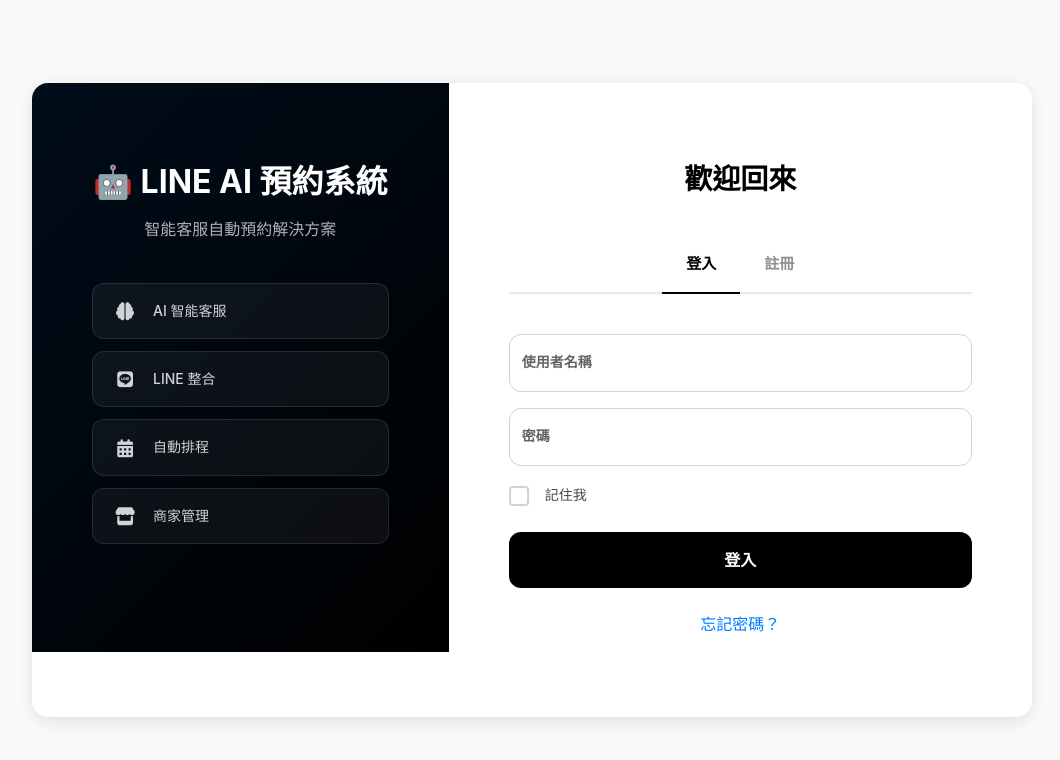
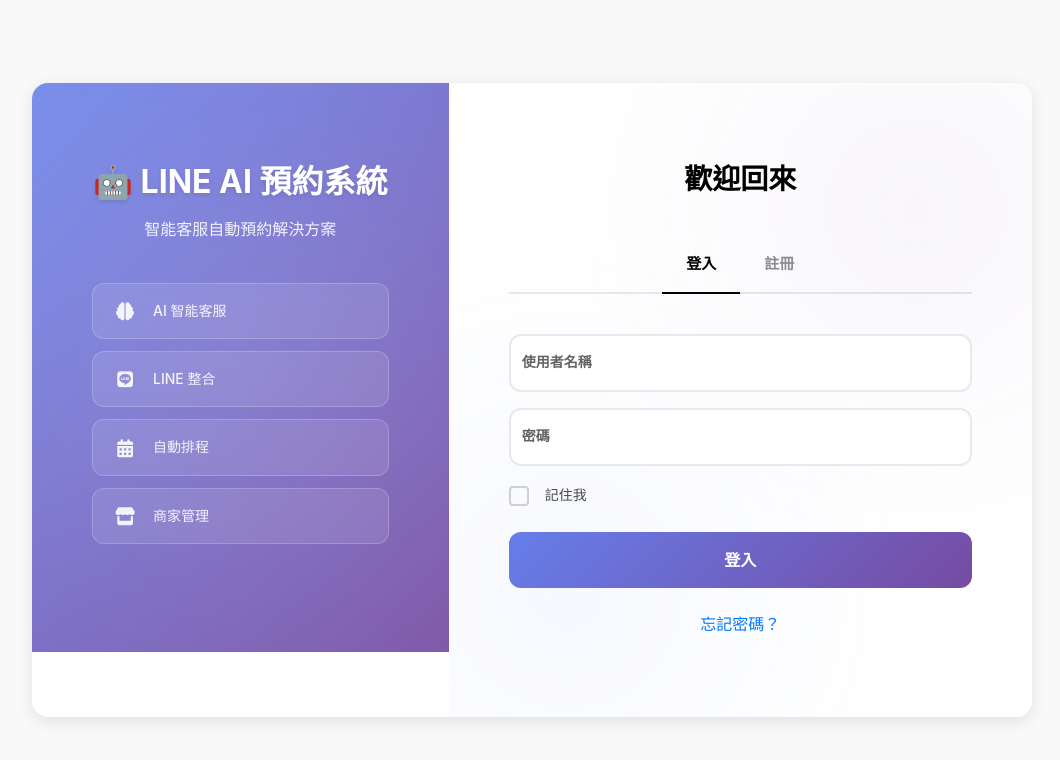
Before and after one commit to attak-company/ACS, a Flask app: page /login in a window 1280 px wide. Shown: the top 760 px of the page, without its empty margins (108-1168 px from the left). Run offline with Flask 3, Linux system fonts and the light colour scheme.

Commit message:
Eric: 網站更新測試

```diff
--- a/templates/login.html
+++ b/templates/login.html
@@ -64,7 +64,7 @@
         }
 
         .login-image {
-            background: var(--apple-black);
+            background: linear-gradient(135deg, #667eea 0%, #764ba2 100%);
             color: var(--apple-white);
             padding: 80px 60px;
             display: flex;
@@ -83,7 +83,19 @@
             left: 0;
             right: 0;
             bottom: 0;
-            background: linear-gradient(135deg, rgba(0,122,255,0.1) 0%, rgba(0,0,0,0.05) 100%);
+            background: linear-gradient(135deg, rgba(255,255,255,0.1) 0%, rgba(255,255,255,0.05) 100%);
+            pointer-events: none;
+        }
+
+        .login-image::after {
+            content: '';
+            position: absolute;
+            top: -50%;
+            left: -50%;
+            width: 200%;
+            height: 200%;
+            background: radial-gradient(circle, rgba(255,255,255,0.1) 0%, transparent 70%);
+            animation: float 6s ease-in-out infinite;
             pointer-events: none;
         }
 
@@ -93,14 +105,17 @@
             margin-bottom: 16px;
             position: relative;
             z-index: 1;
+            text-shadow: 0 2px 4px rgba(0,0,0,0.1);
+            animation: slideInLeft 0.8s ease-out;
         }
 
         .login-image p {
-            color: var(--apple-gray-400);
+            color: rgba(255,255,255,0.9);
             font-size: 16px;
             margin-bottom: 40px;
             position: relative;
             z-index: 1;
+            animation: slideInLeft 1s ease-out;
         }
 
         .feature-list {
@@ -115,21 +130,29 @@
         .feature-list li {
             padding: 16px 20px;
             margin-bottom: 12px;
-            background: rgba(255,255,255,0.05);
+            background: rgba(255,255,255,0.1);
             border-radius: var(--apple-border-radius);
-            border: 1px solid rgba(255,255,255,0.1);
-            color: var(--apple-gray-300);
+            border: 1px solid rgba(255,255,255,0.2);
+            color: rgba(255,255,255,0.9);
             font-size: 14px;
             font-weight: 500;
             transition: var(--apple-transition);
             display: flex;
             align-items: center;
+            backdrop-filter: blur(10px);
+            -webkit-backdrop-filter: blur(10px);
         }
 
+        .feature-list li:nth-child(1) { animation: slideInLeft 1.2s ease-out; }
+        .feature-list li:nth-child(2) { animation: slideInLeft 1.4s ease-out; }
+        .feature-list li:nth-child(3) { animation: slideInLeft 1.6s ease-out; }
+        .feature-list li:nth-child(4) { animation: slideInLeft 1.8s ease-out; }
+
         .feature-list li:hover {
-            background: rgba(255,255,255,0.1);
-            border-color: rgba(255,255,255,0.2);
-            transform: translateX(4px);
+            background: rgba(255,255,255,0.2);
+            border-color: rgba(255,255,255,0.3);
+            transform: translateX(8px) scale(1.02);
+            box-shadow: 0 8px 25px rgba(0,0,0,0.15);
         }
 
         .feature-list li i {
@@ -142,6 +165,19 @@
         .login-form {
             padding: 80px 60px;
             background: var(--apple-white);
+            position: relative;
+        }
+
+        .login-form::before {
+            content: '';
+            position: absolute;
+            top: 0;
+            left: 0;
+            right: 0;
+            bottom: 0;
+            background: radial-gradient(circle at 20% 80%, rgba(102,126,234,0.05) 0%, transparent 50%),
+                        radial-gradient(circle at 80% 20%, rgba(118,75,162,0.05) 0%, transparent 50%);
+            pointer-events: none;
         }
 
         .login-form h2 {
@@ -150,6 +186,9 @@
             color: var(--apple-black);
             margin-bottom: 40px;
             text-align: center;
+            position: relative;
+            z-index: 1;
+            animation: slideInRight 0.8s ease-out;
         }
 
         .form-floating {
@@ -157,19 +196,22 @@
         }
 
         .form-control {
-            border: 1px solid var(--apple-gray-300);
+            border: 2px solid var(--apple-gray-200);
             border-radius: var(--apple-border-radius);
             padding: 16px 20px;
             font-size: 16px;
             transition: var(--apple-transition);
             background: var(--apple-white);
             height: 60px;
+            position: relative;
+            z-index: 1;
         }
 
         .form-control:focus {
             border-color: var(--apple-blue);
-            box-shadow: 0 0 0 3px rgba(0,122,255,0.1);
+            box-shadow: 0 0 0 4px rgba(102,126,234,0.15), 0 4px 12px rgba(102,126,234,0.1);
             outline: none;
+            transform: translateY(-2px);
         }
 
         .form-floating label {
@@ -204,7 +246,7 @@
         }
 
         .btn-primary {
-            background: var(--apple-black);
+            background: linear-gradient(135deg, #667eea 0%, #764ba2 100%);
             color: var(--apple-white);
             border: none;
             border-radius: var(--apple-border-radius);
@@ -217,12 +259,31 @@
             display: flex;
             align-items: center;
             justify-content: center;
+            position: relative;
+            overflow: hidden;
+            z-index: 1;
+        }
+
+        .btn-primary::before {
+            content: '';
+            position: absolute;
+            top: 0;
+            left: -100%;
+            width: 100%;
+            height: 100%;
+            background: linear-gradient(90deg, transparent, rgba(255,255,255,0.2), transparent);
+            transition: left 0.5s;
+            z-index: -1;
         }
 
         .btn-primary:hover {
-            background: var(--apple-gray-800);
-            transform: translateY(-1px);
-            box-shadow: var(--apple-shadow-sm);
+            background: linear-gradient(135deg, #5a6fd8 0%, #6a4190 100%);
+            transform: translateY(-2px);
+            box-shadow: 0 8px 25px rgba(102,126,234,0.3);
+        }
+
+        .btn-primary:hover::before {
+            left: 100%;
         }
 
         .btn-primary:active {
@@ -359,8 +420,84 @@
             }
         }
 
+        @keyframes slideInLeft {
+            from {
+                opacity: 0;
+                transform: translateX(-30px);
+            }
+            to {
+                opacity: 1;
+                transform: translateX(0);
+            }
+        }
+
+        @keyframes slideInRight {
+            from {
+                opacity: 0;
+                transform: translateX(30px);
+            }
+            to {
+                opacity: 1;
+                transform: translateX(0);
+            }
+        }
+
+        @keyframes float {
+            0%, 100% {
+                transform: translateY(0px) rotate(0deg);
+            }
+            50% {
+                transform: translateY(-20px) rotate(180deg);
+            }
+        }
+
         .login-container {
             animation: fadeInUp 0.6s ease-out;
+        }
+
+        /* 增加微互動 */
+        .form-floating {
+            animation: fadeInUp 0.8s ease-out;
+            animation-fill-mode: both;
+        }
+
+        .form-floating:nth-child(1) { animation-delay: 0.1s; }
+        .form-floating:nth-child(2) { animation-delay: 0.2s; }
+        .form-floating:nth-child(3) { animation-delay: 0.3s; }
+        .form-floating:nth-child(4) { animation-delay: 0.4s; }
+
+        /* 響應式優化 */
+        @media (max-width: 991px) {
+            .login-image {
+                padding: 60px 40px;
+            }
+
+            .login-form {
+                padding: 60px 40px;
+            }
+        }
+
+        @media (max-width: 768px) {
+            .login-container {
+                width: 95%;
+                margin: 10px;
+            }
+
+            .login-image {
+                padding: 40px 20px;
+            }
+
+            .login-form {
+                padding: 40px 20px;
+            }
+
+            .login-image h1 {
+                font-size: 24px;
+            }
+
+            .login-form h2 {
+                font-size: 24px;
+            }
         }
     </style>
 </head>
```
